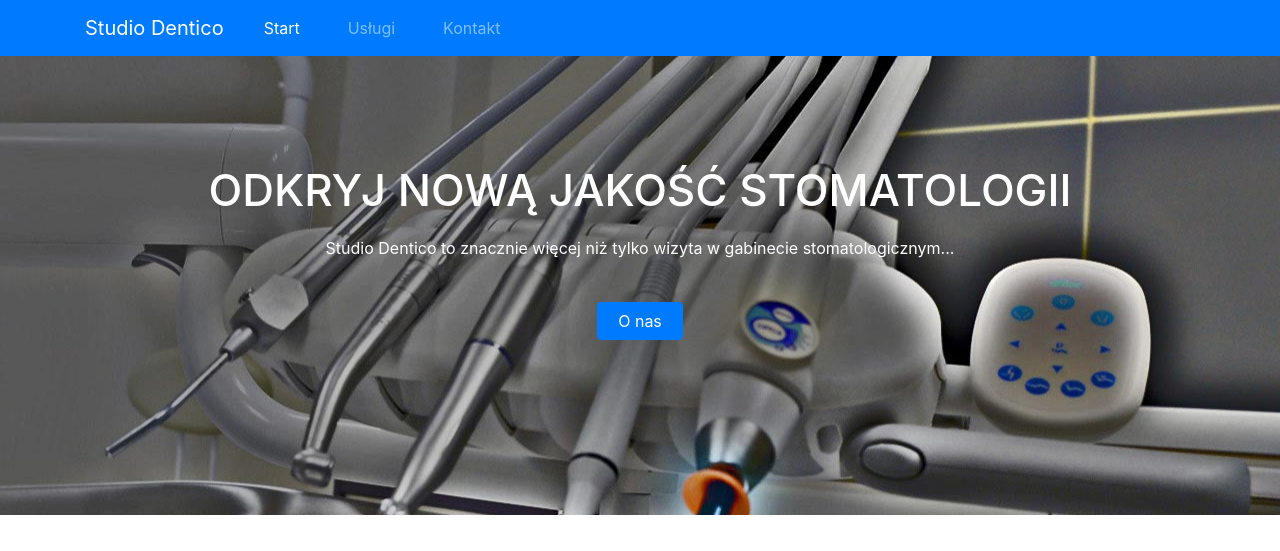
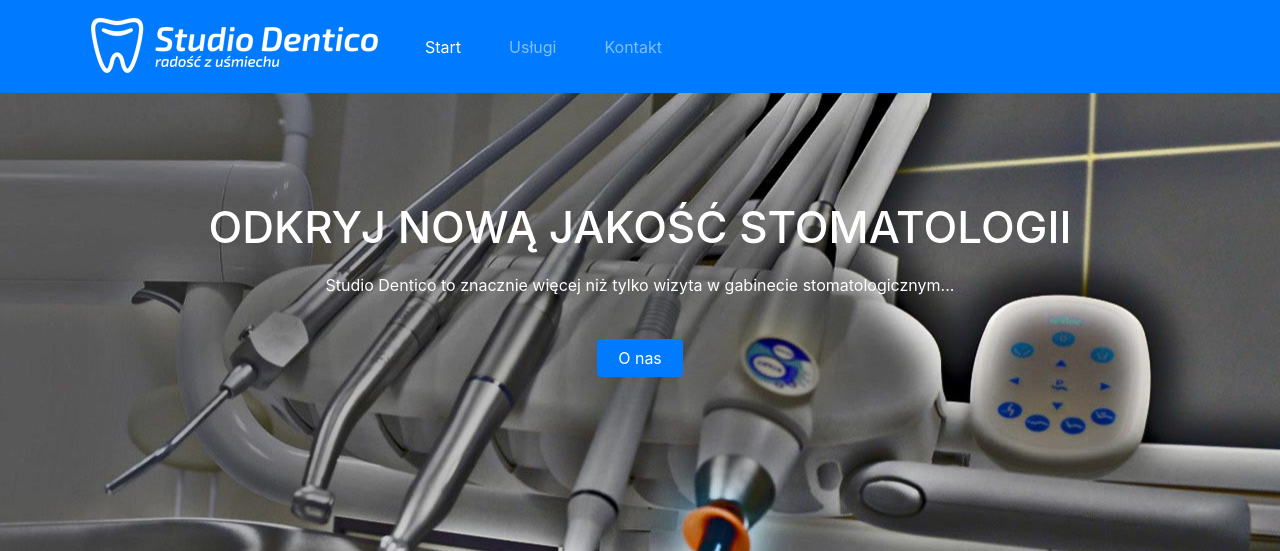
Before and after one commit to maruleq/StudioDentico, a PHP site: page /index.php in a window 1280 px wide. Shown: the top 551 px of the page. Run offline with PHP 8.4, Linux system fonts and the light colour scheme.

Commit message:
0.1.5
Logo

```diff
--- a/header.php
+++ b/header.php
@@ -16,7 +16,7 @@
 		<!-- Pasek górnego menu -->
 		<nav class="navbar navbar-dark navbar-expand-md bg-primary">
 			<div class="container">
-				<a href="index.php" class="navbar-brand">Studio Dentico</a>
+				<a href="index.php" class="navbar-brand"><img src="images/logo.png" alt="logo"></a>
 				<!-- Przycisk menu aktywny na małych urzdzeniach -->
 				<button class="navbar-toggler" type="button" data-toggle="collapse" data-target="#navContent">
 					<span class="navbar-toggler-icon"></span>
```
Also changed, not shown: images/logo.png (added).
